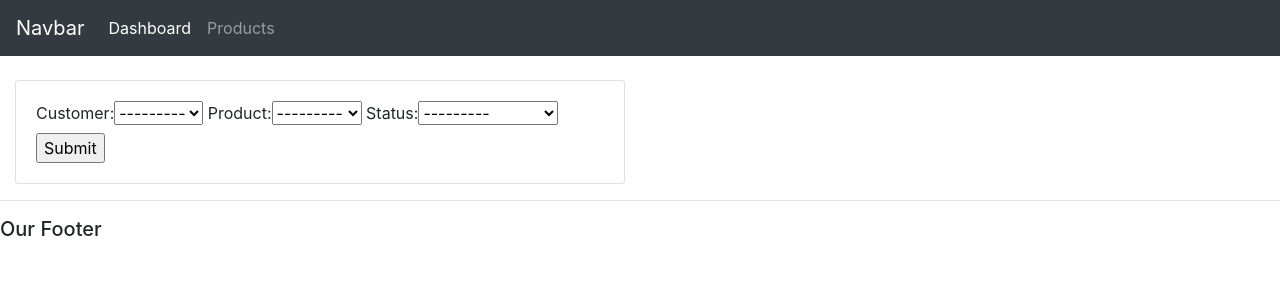
After one commit to anuragraina/Order-Management-System, a Django app: page /create_order/ in a window 1280 px wide. The commit adds this page. Shown: the top 300 px of the page. Run offline with Django 3.2, Linux system fonts and the light colour scheme; data comes from the database, SQL or seed files in the repository; both versions use the stored data as it was after the commit; some libraries are stand-ins or nearby versions.

Commit message:
Add CRUD operations

```diff
--- /dev/null
+++ b/accounts/forms.py
@@ -0,0 +1,7 @@
+from django.forms import ModelForm
+from .models import *
+
+class OrderForm(ModelForm):
+    class Meta:
+        model = Order
+        fields = '__all__'
--- a/accounts/models.py
+++ b/accounts/models.py
@@ -36,3 +36,6 @@ class Order(models.Model):
     product = models.ForeignKey(Product, null=True, on_delete=models.SET_NULL)
     date_created = models.DateTimeField(auto_now_add=True, null=True)
     status = models.CharField(max_length=20, choices=STATUS)
+
+    def __str__(self):
+        return self.product.name
--- a/accounts/templates/accounts/dashboard.html
+++ b/accounts/templates/accounts/dashboard.html
@@ -21,7 +21,7 @@
 
 				{% for customer in customers %}
 					<tr>
-						<td></td>
+						<td> <a class="btn btn-sm btn-info" href="{% url 'customer' customer.id %}">View </a> </td>
 						<td>{{customer.name}}</td>
 						<td>{{customer.phone}}</td>
 					</tr>
@@ -50,8 +50,8 @@
 						<td>{{order.product}}</td>
 						<td>{{order.date_created}}</td>
 						<td>{{order.status}}</td>
-						<td><a href=''>Update</a></td>
-						<td><a href=''>Remove</a></td>
+						<td><a class="btn btn-sm btn-info" href=" {% url 'update_order' order.id %} ">Update</a></td>
+						<td><a class="btn btn-sm btn-danger" href=" {% url 'delete_order' order.id %} ">Delete</a></td>
 					</tr>
 				{% endfor %}
 
--- a/accounts/templates/accounts/navbar.html
+++ b/accounts/templates/accounts/navbar.html
@@ -6,10 +6,10 @@
   <div class="collapse navbar-collapse" id="navbarNav">
     <ul class="navbar-nav">
       <li class="nav-item active">
-        <a class="nav-link" href="#">Dashboard </a>
+        <a class="nav-link" href="{% url 'dashboard' %}">Dashboard </a>
       </li>
       <li class="nav-item">
-        <a class="nav-link" href="#">Products</a>
+        <a class="nav-link" href="{% url 'products' %}">Products</a>
       </li>
     </ul>
   </div>
--- /dev/null
+++ b/accounts/templates/accounts/place_order.html
@@ -0,0 +1,25 @@
+{%  extends 'accounts/index.html' %}
+
+{% block content %}
+
+<br>
+
+<div class="row">
+    <div class="col-md-6">
+        <div class="card card-body">
+
+            <form action="" method="POST">
+
+                {% csrf_token %}
+
+                {{form}}
+
+                <input type="submit" name="Submit">
+            </form>
+
+        </div>
+    </div>
+</div>
+
+
+{% endblock %}
--- a/accounts/templates/accounts/status.html
+++ b/accounts/templates/accounts/status.html
@@ -8,7 +8,7 @@
 			  		<h5 class="card-title">Total Orders</h5>
 			  	</div>
 			  	<div class="card-body">
-			    	<h3 class="card-title"></h3>
+			    	<h3 class="card-title"> {{total_orders}} </h3>
 			  	</div>
 			</div>
 		</div>
@@ -21,7 +21,7 @@
 			  		<h5 class="card-title">Orders Delivered</h5>
 			  	</div>
 			  	<div class="card-body">
-			    	<h3 class="card-title"></h3>
+			    	<h3 class="card-title"> {{delivered}} </h3>
 			  	</div>
 			</div>
 		</div>
@@ -34,7 +34,7 @@
 			  		<h5 class="card-title">Orders Pending</h5>
 			  	</div>
 			  	<div class="card-body">
-			    	<h3 class="card-title"></h3>
+			    	<h3 class="card-title"> {{pending}} </h3>
 			  	</div>
 			</div>
 		</div>
--- a/accounts/urls.py
+++ b/accounts/urls.py
@@ -2,7 +2,10 @@ from django.urls import path
 from . import views
 
 urlpatterns = [
-    path('', views.home),
-    path('products/', views.product),
-    path('customer/', views.customer),
+    path('', views.dashboard, name='dashboard'),
+    path('products/', views.product, name='products'),
+    path('customer/<str:pk>', views.customer, name='customer'),
+    path('create_order/', views.create_order, name='create_order'),
+    path('update_order/<str:pk>', views.update_order, name='update_order'),
+    path('delete_order/<str:pk>', views.delete_order, name='delete_order'),
 ]
--- a/accounts/views.py
+++ b/accounts/views.py
@@ -1,13 +1,20 @@
-from django.shortcuts import render
+from django.shortcuts import render, redirect
 from .models import *
+from .forms import OrderForm
 
 
-def home(request):
+def dashboard(request):
     orders = Order.objects.all()
     customers = Customer.objects.all()
-    passing = {'orders': orders, 'customers': customers}
+    total_customers = customers.count()
+    total_orders = orders.count()
+    delivered_orders = orders.filter(status='Delivered').count()
+    pending_orders = orders.filter(status='Pending').count()
 
-    return render(request, 'accounts/dashboard.html', passing)
+    context = {'orders': orders, 'customers': customers, 'total_orders': total_orders,
+               'delivered': delivered_orders, 'pending': pending_orders}
+
+    return render(request, 'accounts/dashboard.html', context)
 
 
 def product(request):
@@ -15,5 +22,51 @@ def product(request):
     return render(request, 'accounts/products.html', {'products': products})
 
 
-def customer(request):
-    return render(request, 'accounts/customer.html')
+def customer(request, pk):
+    disp_customer = Customer.objects.get(id=pk)
+    customer_orders = disp_customer.order_set.all()
+    total_orders = customer_orders.count()
+
+    context = {'customer': disp_customer, 'orders': customer_orders, 'total_orders': total_orders}
+    return render(request, 'accounts/customer.html', context)
+
+
+def create_order(request):
+
+    form = OrderForm
+
+    if request.method == 'POST':
+        form = OrderForm(request.POST)
+
+        if form.is_valid():
+            form.save()
+            return redirect('/')
+
+    context = {'form': form}
+    return render(request, 'accounts/place_order.html', context)
+
+
+def update_order(request, pk):
+    order = Order.objects.get(id=pk)
+    form = OrderForm(instance=order)
+
+    if request.method == 'POST':
+        form = OrderForm(request.POST, instance=order)
+
+        if form.is_valid():
+            form.save()
+            return redirect('/')
+
+    context = {'form': form}
+    return render(request, 'accounts/place_order.html', context)
+
+
+def delete_order(request, pk):
+    order = Order.objects.get(id=pk)
+
+    if request.method == 'POST':
+        order.delete()
+        return redirect('/')
+
+    context = {'order': order}
+    return render(request, 'accounts/delete_order.html', context)
```
Also changed, not shown: accounts/templates/accounts/customer.html (+18 -4 lines), accounts/templates/accounts/delete_order.html (added, +27 -0 lines), db.sqlite3.
